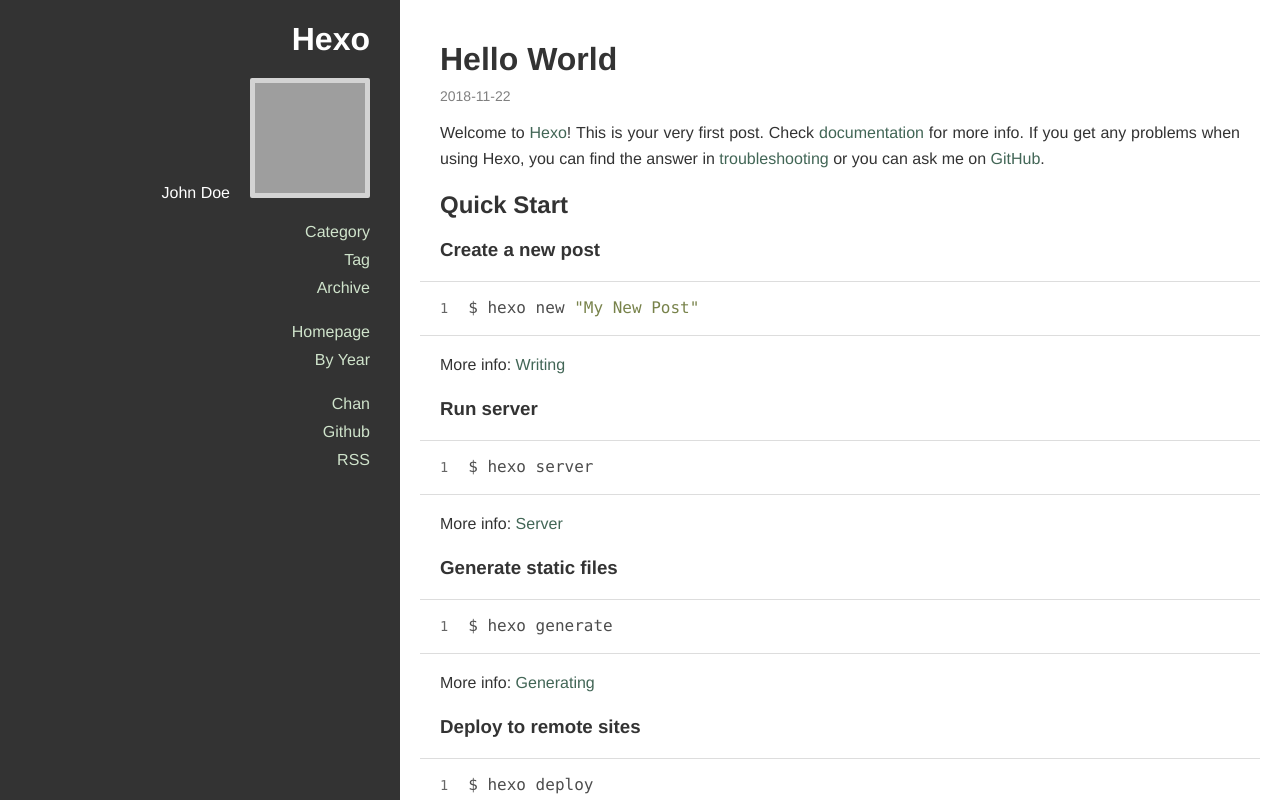
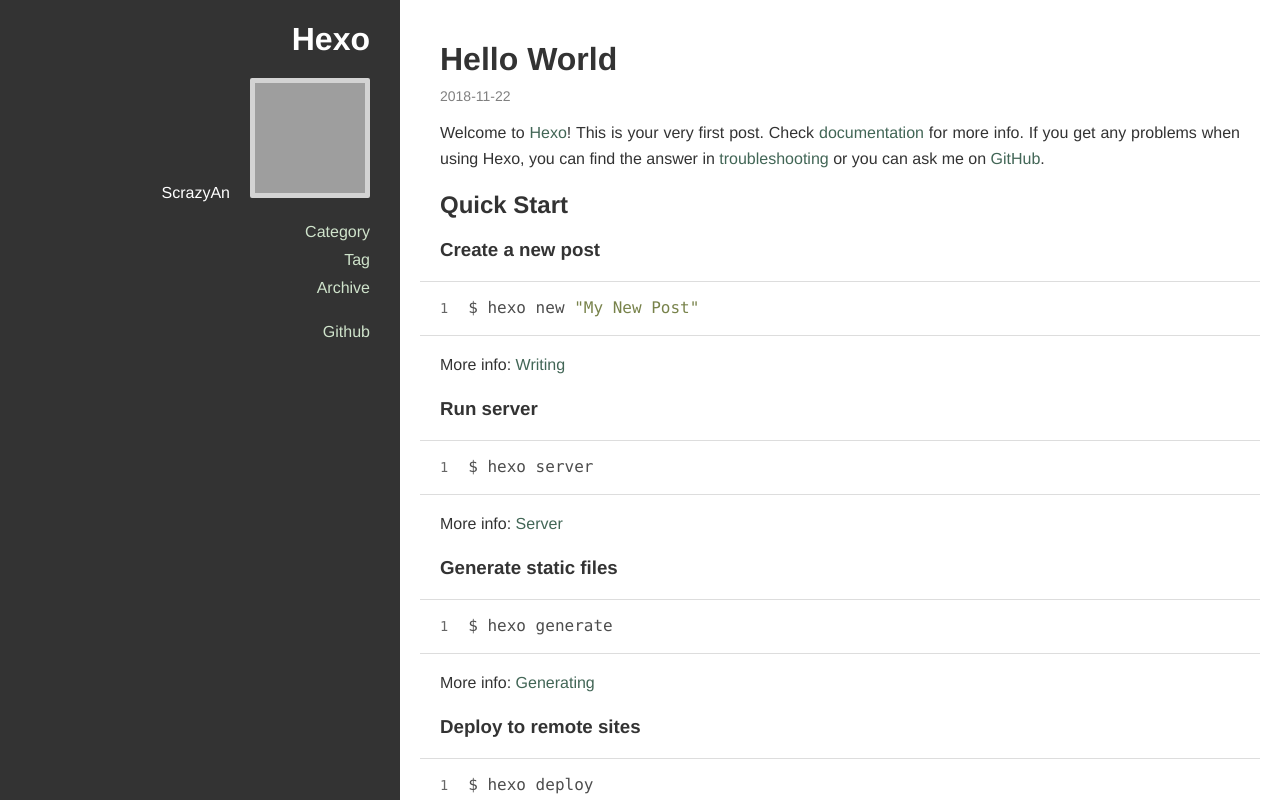
Before and after one commit to sfreedomllq/gameforjoy.github.io, a plain HTML site: page 2018/11/22/hello-world/index.html in a window 1280 px wide. Drawn offline with nearby package versions, Linux system fonts and the light colour scheme; grey boxes are pictures that could not be loaded.

Commit message:
Site updated: 2018-11-22 18:22:26

```diff
--- a/2018/11/22/hello-world/index.html
+++ b/2018/11/22/hello-world/index.html
@@ -15,7 +15,7 @@
 <meta name="description" content="Welcome to Hexo! This is your very first post. Check documentation for more info. If you get any problems when using Hexo, you can find the answer in troubleshooting or you can ask me on GitHub. Quick">
 <meta property="og:type" content="article">
 <meta property="og:title" content="Hello World">
-<meta property="og:url" content="http://yoursite.com/2018/11/22/hello-world/index.html">
+<meta property="og:url" content="http://gameforjoy.com/2018/11/22/hello-world/index.html">
 <meta property="og:site_name" content="Hexo">
 <meta property="og:description" content="Welcome to Hexo! This is your very first post. Check documentation for more info. If you get any problems when using Hexo, you can find the answer in troubleshooting or you can ask me on GitHub. Quick">
 <meta property="og:locale" content="default">
@@ -60,13 +60,13 @@
       <div class="content">
 
 
-          <div class="author">John Doe</div>
+          <div class="author">ScrazyAn</div>
 
       </div>
 
         <div class="avatar">
 
-            <a href="/about"><img src="https://cn.gravatar.com/avatar/35fef74d731255cd569c2c2b0b9e87e4?s=200"></a>
+            <a href="/about"><img src="https://s.gravatar.com/avatar/bdae2b66ebac2a4cdc30e74294dbd025?s=80"></a>
 
         </div>
 
@@ -104,35 +104,7 @@
 
 
               <li>
-                <a href="/" title="Homepage">Homepage</a>
-              </li>
-
-
-
-              <li>
-                <a href="/archives" title="By Year">By Year</a>
-              </li>
-
-
-        </ul>
-
-        <ul class="nav">
-
-
-              <li>
-                <a href="https://github.com/denjones/hexo-theme-chan" title="Chan" target="_blank" rel="noopener">Chan</a>
-              </li>
-
-
-
-              <li>
-                <a href="https://github.com/denjones" title="Github" target="_blank" rel="noopener">Github</a>
-              </li>
-
-
-
-              <li>
-                <a href="/atom.xml" title="RSS">RSS</a>
+                <a href="https://github.com/sfreedomllq" title="Github" target="_blank" rel="noopener">Github</a>
               </li>
 
 
```
Also changed, not shown: archives/2018/11/index.html (+4 -32 lines), archives/2018/index.html (+4 -32 lines), archives/index.html (+4 -32 lines), index.html (+4 -32 lines), 1 other file.
